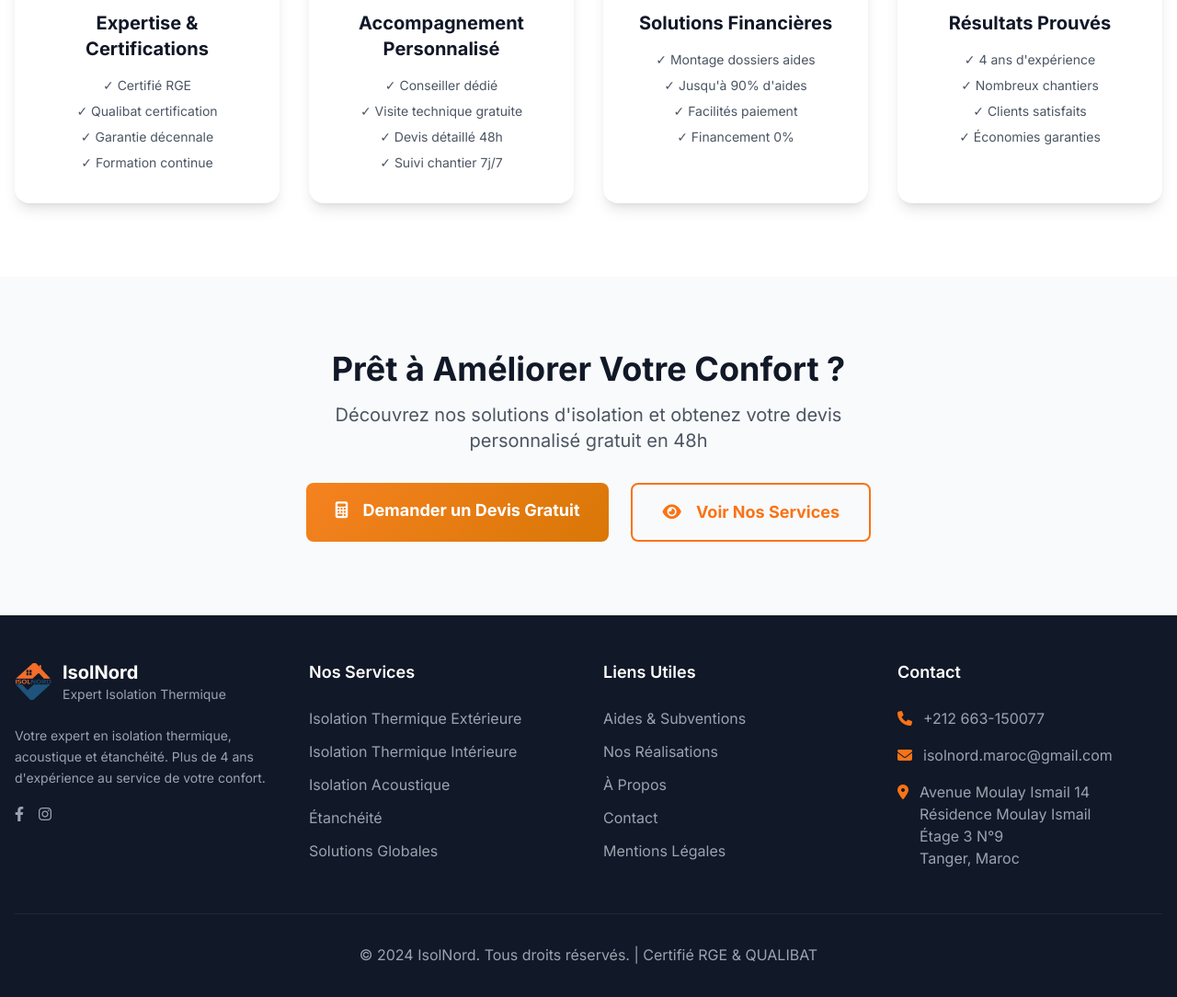
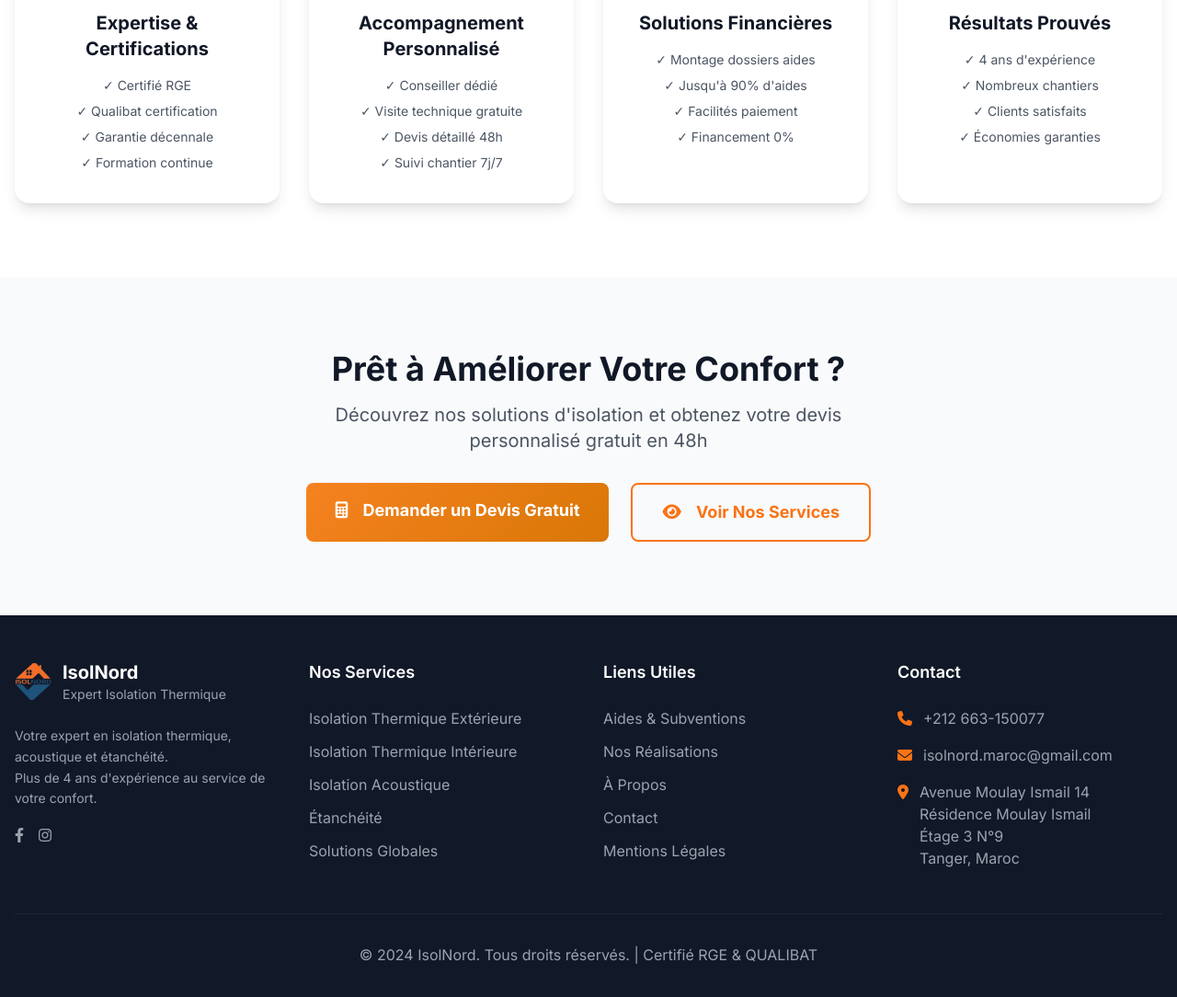
Before and after one commit to chabbaston/isolnord-astro, an Astro site: page / in a window 1280 px wide. Shown: the part 1276-2360 px from the top of the page at 92% size. Built offline with nearby package versions, Linux system fonts and the light colour scheme; Astro itself is replaced by a stand-in of ours.

Commit message:
footer edited

```diff
--- a/src/components/Footer.astro
+++ b/src/components/Footer.astro
@@ -15,7 +15,7 @@
           </div>
         </div>
         <p class="text-gray-400 mb-4 text-sm leading-relaxed">
-          Votre expert en isolation thermique, acoustique et étanchéité.
+          Votre expert en isolation thermique, acoustique et étanchéité.<br>
           Plus de 4 ans d'expérience au service de votre confort.
         </p>
         <div class="flex space-x-4">
```
